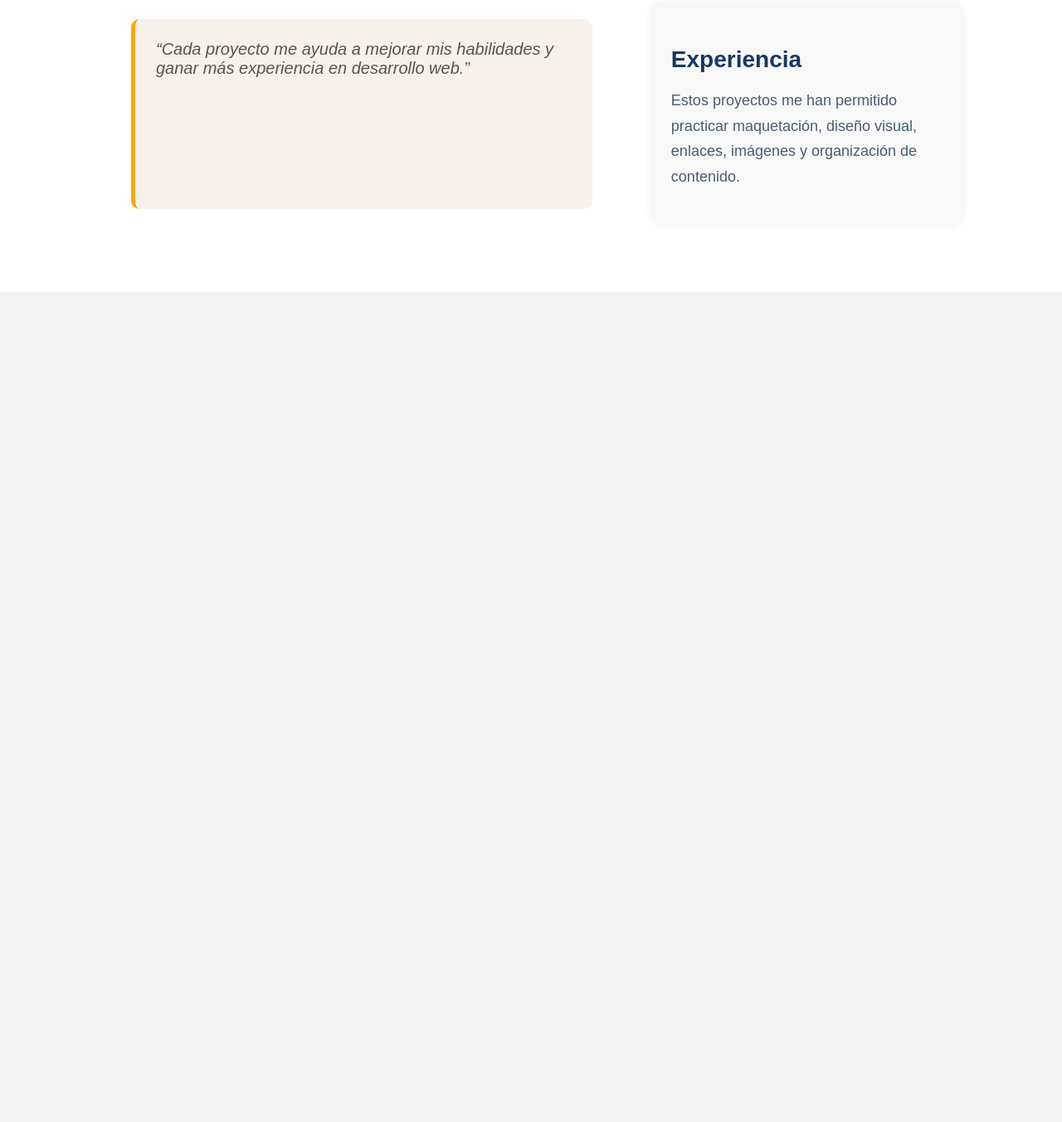
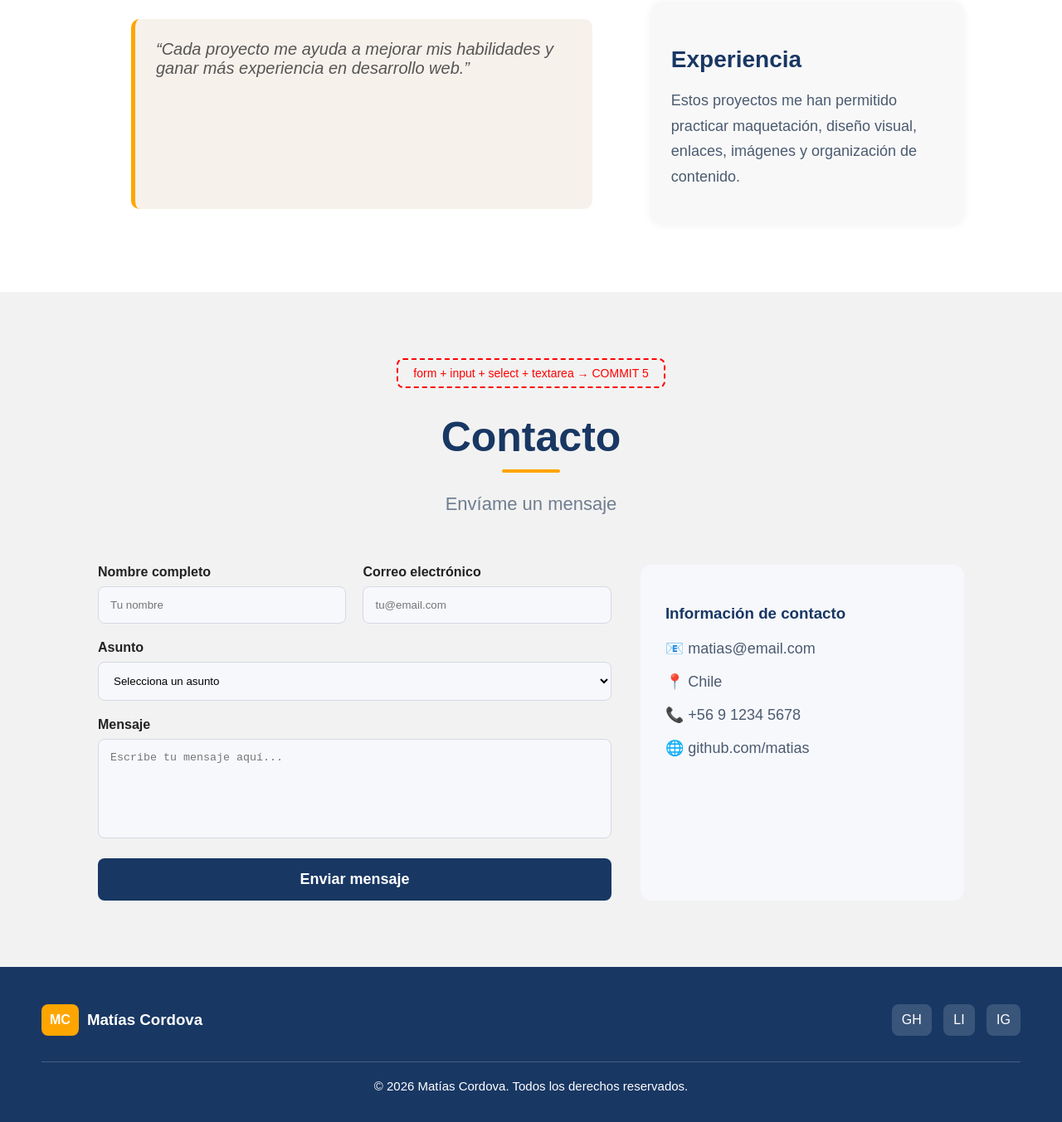
Before and after one commit to Mvvtias/Portafolio, a plain HTML site: page index.html in a window 1280 px wide. Shown: the part 3403-4756 px from the top of the page at 83% size. Before the commit the page ends 3755 px from the top, so only its background shows below. Drawn offline with Linux system fonts and the light colour scheme.

Commit message:
feat: formulario de contacto y footer

```diff
--- a/index.html
+++ b/index.html
@@ -221,6 +221,67 @@
         </aside>
     </div>
 </section>
+<section id="contacto" class="contacto">
+    <div class="etiqueta-commit">form + input + select + textarea → COMMIT 5</div>
+
+    <h2>Contacto</h2>
+    <div class="linea"></div>
+    <p class="subtitulo">Envíame un mensaje</p>
+
+    <div class="contenedor-contacto">
+        <form class="formulario-contacto">
+            <div class="fila">
+                <div class="campo">
+                    <label for="nombre">Nombre completo</label>
+                    <input type="text" id="nombre" name="nombre" placeholder="Tu nombre" required>
+                </div>
+
+                <div class="campo">
+                    <label for="email">Correo electrónico</label>
+                    <input type="email" id="email" name="email" placeholder="tu@email.com" required>
+                </div>
+            </div>
+
+            <label for="asunto">Asunto</label>
+            <select id="asunto" name="asunto" required>
+                <option value="">Selecciona un asunto</option>
+                <option value="consulta">Consulta</option>
+                <option value="proyecto">Proyecto</option>
+                <option value="trabajo">Trabajo</option>
+            </select>
+
+            <label for="mensaje">Mensaje</label>
+            <textarea id="mensaje" name="mensaje" rows="6" placeholder="Escribe tu mensaje aquí..." required></textarea>
+
+            <button type="submit">Enviar mensaje</button>
+        </form>
+
+        <aside class="info-contacto">
+            <h3>Información de contacto</h3>
+            <p>📧 matias@email.com</p>
+            <p>📍 Chile</p>
+            <p>📞 +56 9 1234 5678</p>
+            <p>🌐 github.com/matias</p>
+        </aside>
+    </div>
+</section>
+
+<footer class="footer">
+    <div class="footer-contenido">
+        <div class="footer-logo">
+            <span>MC</span>
+            <h3>Matías Cordova</h3>
+        </div>
+
+        <div class="redes">
+            <a href="#">GH</a>
+            <a href="#">LI</a>
+            <a href="#">IG</a>
+        </div>
+    </div>
+
+    <p class="copyright">© 2026 Matías Cordova. Todos los derechos reservados.</p>
+</footer>
 
 </body>
 </html>
--- a/style.css
+++ b/style.css
@@ -215,27 +215,27 @@ td{
 }
 
 .html{
-    width:90%;
+    width:55%;
     background:#1f5ca8;
 }
 
 .css{
-    width:82%;
+    width:60%;
     background:#3aa26a;
 }
 
 .js{
-    width:76%;
+    width:60%;
     background:#e6953b;
 }
 
 .git{
-    width:72%;
+    width:70%;
     background:#8b61d9;
 }
 
 .react{
-    width:65%;
+    width:50%;
     background:#e24b4b;
 }
 
@@ -371,3 +371,133 @@ td{
     font-size:18px;
     line-height:1.7;
 }
+
+.contacto{
+    background:#f2f2f2;
+    padding:80px 60px;
+    text-align:center;
+}
+
+.contacto h2{
+    color:#183763;
+    font-size:50px;
+    margin:10px 0;
+}
+
+.contenedor-contacto{
+    width:90%;
+    margin:50px auto 0 auto;
+    display:flex;
+    justify-content:space-between;
+    gap:35px;
+    text-align:left;
+}
+
+.formulario-contacto{
+    width:60%;
+}
+
+.fila{
+    display:flex;
+    gap:20px;
+}
+
+.campo{
+    width:50%;
+}
+
+.formulario-contacto label{
+    display:block;
+    margin-bottom:8px;
+    color:#222;
+    font-weight:bold;
+}
+
+.formulario-contacto input,
+.formulario-contacto select,
+.formulario-contacto textarea{
+    width:100%;
+    padding:14px;
+    margin-bottom:20px;
+    border:1px solid #d5d9e2;
+    border-radius:8px;
+    background:#f7f8fc;
+    box-sizing:border-box;
+}
+
+.formulario-contacto textarea{
+    resize:none;
+}
+
+.formulario-contacto button{
+    width:100%;
+    background:#183763;
+    color:white;
+    border:none;
+    padding:15px;
+    border-radius:8px;
+    font-size:18px;
+    font-weight:bold;
+}
+
+.info-contacto{
+    width:32%;
+    background:#f7f8fc;
+    padding:30px;
+    border-radius:14px;
+}
+
+.info-contacto h3{
+    color:#183763;
+    margin-bottom:20px;
+}
+
+.info-contacto p{
+    margin-bottom:18px;
+    color:#4b5b70;
+    font-size:18px;
+}
+
+.footer{
+    background:#183763;
+    color:white;
+    padding:35px 50px 20px 50px;
+}
+
+.footer-contenido{
+    display:flex;
+    justify-content:space-between;
+    align-items:center;
+    border-bottom:1px solid rgba(255,255,255,0.2);
+    padding-bottom:20px;
+}
+
+.footer-logo{
+    display:flex;
+    align-items:center;
+    gap:10px;
+}
+
+.footer-logo span{
+    background:orange;
+    color:white;
+    padding:10px;
+    border-radius:8px;
+    font-weight:bold;
+}
+
+.redes a{
+    display:inline-block;
+    background:rgba(255,255,255,0.15);
+    color:white;
+    text-decoration:none;
+    padding:10px 12px;
+    border-radius:8px;
+    margin-left:10px;
+}
+
+.copyright{
+    text-align:center;
+    margin-top:20px;
+    font-size:15px;
+}
```
